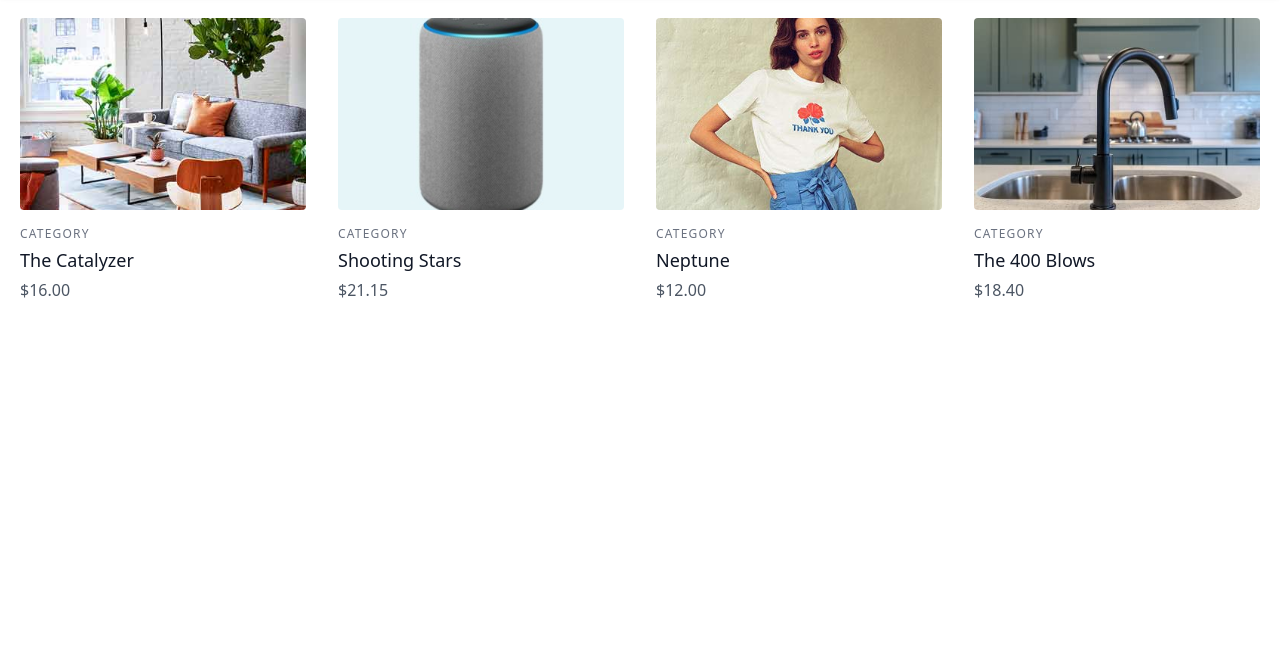
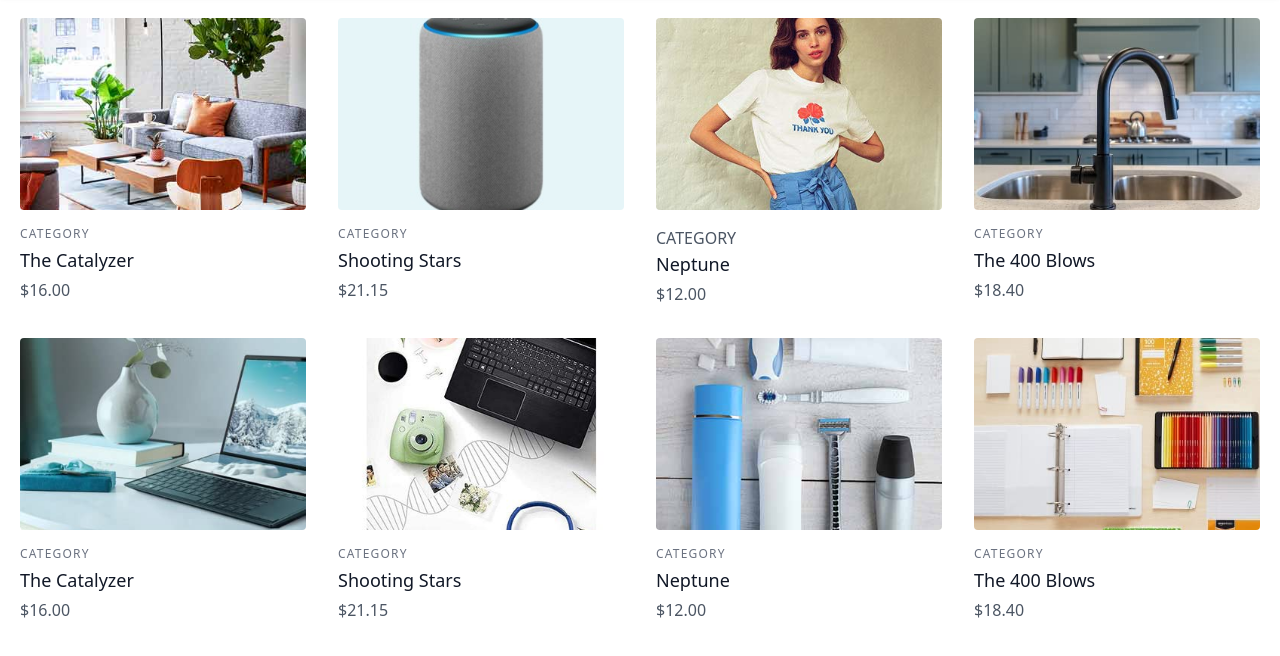
Before and after one commit to mjobayer183/E-Commerce-Project, a website: page src/input.html in a window 1280 px wide. Shown: the part 78-734 px from the top of the page. Drawn offline with nearby package versions, Linux system fonts and the light colour scheme.

Commit message:
added second row and section complete

```diff
--- a/src/input.html
+++ b/src/input.html
@@ -102,8 +102,6 @@
         </nav>
       </div>
     </div>
-
-
     <section class="text-gray-600 body-font">
       <div class="container px-5 py-24 mx-auto">
         <div class="flex flex-wrap -m-4">
@@ -158,7 +156,6 @@
               />
             </a>
             <div class="mt-4">
-              <h3 class="text-gray-500 text-xs tracking-widest title-font mb-1">
                 CATEGORY
               </h3>
               <h2 class="text-gray-900 title-font text-lg font-medium">
@@ -185,6 +182,82 @@
               <p class="mt-1">$18.40</p>
             </div>
           </div>
+          <div class="lg:w-1/4 md:w-1/2 p-4 w-full">
+            <a class="block relative h-48 rounded overflow-hidden">
+              <img
+                alt="ecommerce"
+                class="object-cover object-center w-full h-full block"
+                src="/img/box7_.jpg"
+              />
+            </a>
+            <div class="mt-4">
+              <h3 class="text-gray-500 text-xs tracking-widest title-font mb-1">
+                CATEGORY
+              </h3>
+              <h2 class="text-gray-900 title-font text-lg font-medium">
+                The Catalyzer
+              </h2>
+              <p class="mt-1">$16.00</p>
+            </div>
+          </div>
+          <div class="lg:w-1/4 md:w-1/2 p-4 w-full">
+            <a class="block relative h-48 rounded overflow-hidden">
+              <img
+                alt="ecommerce"
+                class="object-cover object-center w-full h-full block"
+                src="/img/box8.jpg"
+              />
+            </a>
+            <div class="mt-4">
+              <h3 class="text-gray-500 text-xs tracking-widest title-font mb-1">
+                CATEGORY
+              </h3>
+              <h2 class="text-gray-900 title-font text-lg font-medium">
+                Shooting Stars
+              </h2>
+              <p class="mt-1">$21.15</p>
+            </div>
+          </div>
+          <div class="lg:w-1/4 md:w-1/2 p-4 w-full">
+            <a class="block relative h-48 rounded overflow-hidden">
+              <img
+                alt="ecommerce"
+                class="object-cover object-center w-full h-full block"
+                src="/img/box.9.jpg"
+              />
+            </a>
+            <div class="mt-4">
+              <h3 class="text-gray-500 text-xs tracking-widest title-font mb-1">
+                CATEGORY
+              </h3>
+              <h2 class="text-gray-900 title-font text-lg font-medium">
+                Neptune
+              </h2>
+              <p class="mt-1">$12.00</p>
+            </div>
+          </div>
+          <div class="lg:w-1/4 md:w-1/2 p-4 w-full">
+            <a class="block relative h-48 rounded overflow-hidden">
+              <img
+                alt="ecommerce"
+                class="object-cover object-center w-full h-full block"
+                src="/img/box10_.jpg"
+              />
+            </a>
+            <div class="mt-4">
+              <h3 class="text-gray-500 text-xs tracking-widest title-font mb-1">
+                CATEGORY
+              </h3>
+              <h2 class="text-gray-900 title-font text-lg font-medium">
+                The 400 Blows
+              </h2>
+              <p class="mt-1">$18.40</p>
+            </div>
+          </div>
+        </div>
+      </div>
+
+    </section>
 
 
 
```
